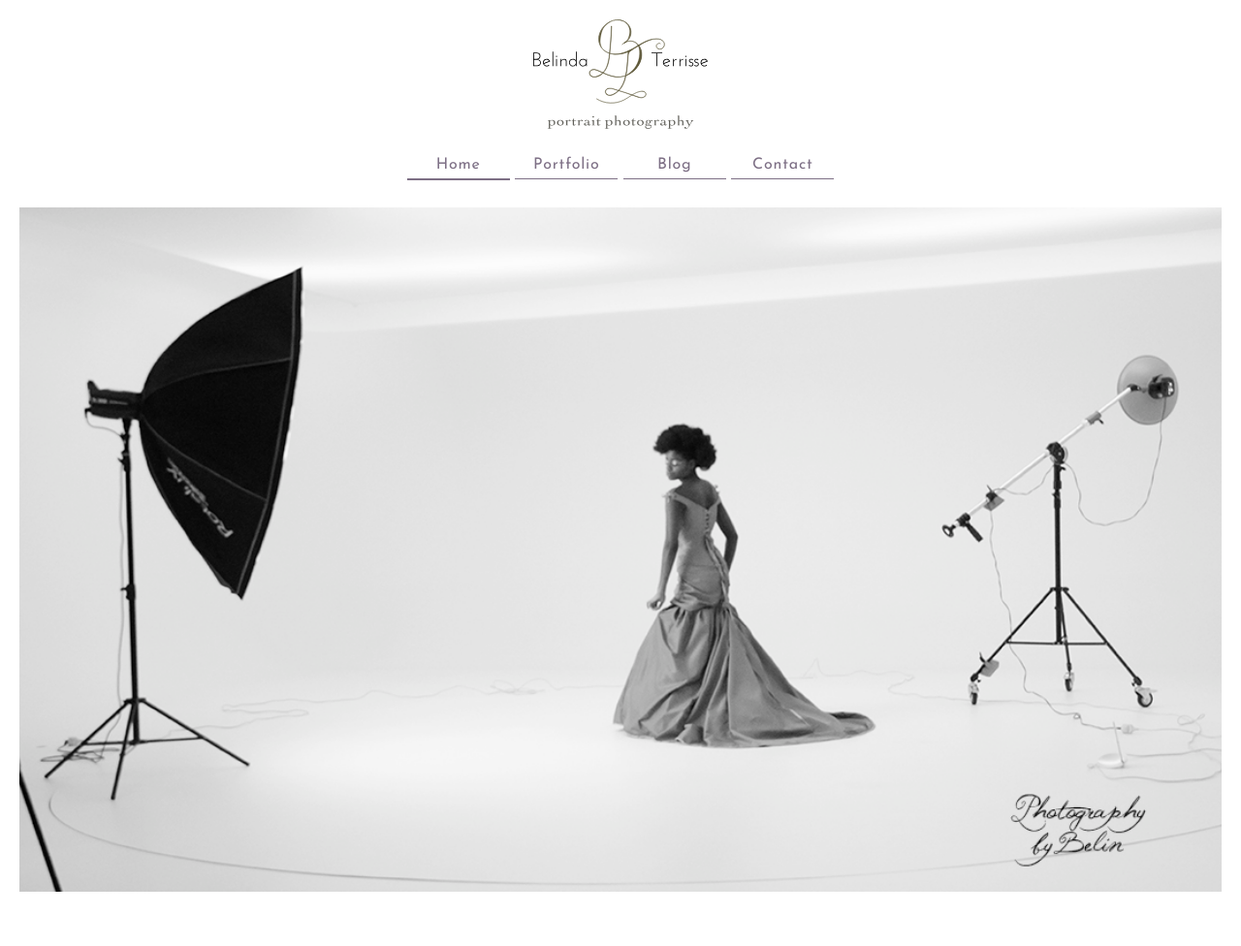
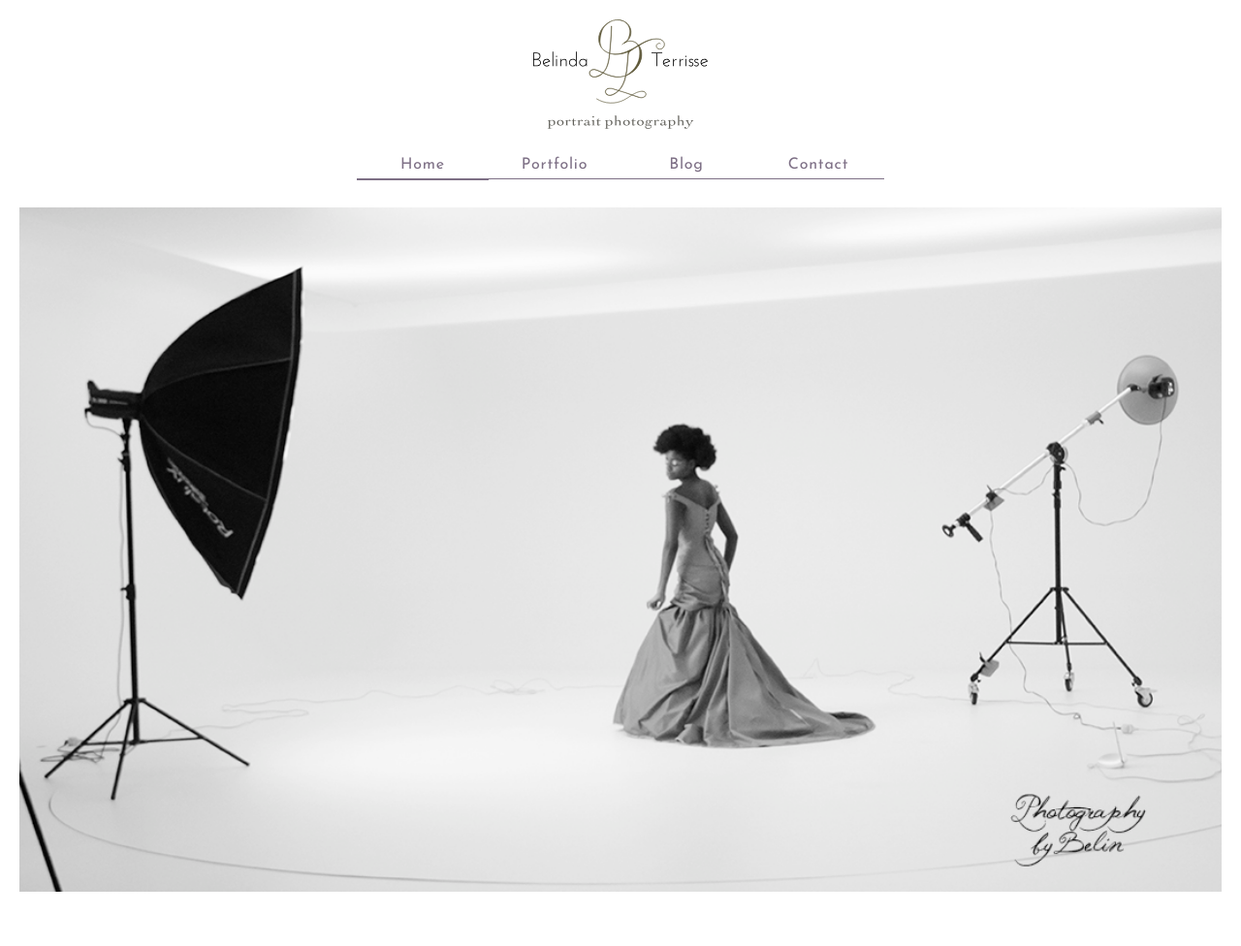
Before and after one commit to cmbybelin/cmbybelin.github.io, a Jekyll site: the page built from index.html, in a window 1280 px wide. Shown: the whole page at 97% size. Built offline with Jekyll 4.4.1, drawn with Linux system fonts in a browser that asks for light colours; nearby versions of some CDN libraries; some web fonts are replaced.

Commit message:
Update navigation.

```diff
--- a/_includes/head.html
+++ b/_includes/head.html
@@ -12,13 +12,13 @@
 </head>
 <body>
  <header>
-  <object data="/style/images/logo.svg" type="image/svg+xml" class="logo">
+  <object data="/style/images/logo.svg" type="image/svg+xml" class="logo" onclick="window.location = '/'">
    Belinda Terrisse Portrait photography
   </object>
   <nav>
    <ul>
-    <li class="{% if page.id == 'home' %}active{% endif %}"><a href="/">Home</a></li>
-    <li class="dropdown{% if include.portfolio_section %} active{% endif %}" aria-haspopup="true">
+    <li class="{% if page.id == 'home' %}active{% endif %}"><a href="/">Home</a></li><!--
+    --><li class="dropdown{% if include.portfolio_section %} active{% endif %}" aria-haspopup="true">
      <span class="dropdown-title small">{% if include.portfolio_section %}{{ include.portfolio_section }}{% else %}Portfolio{% endif %}</span>
      <span class="dropdown-title wide">Portfolio</span>
      <ul class="subnav">
@@ -26,9 +26,9 @@
 {% for portfolio in portfolio_ordered %}
       <li><a href="{{ portfolio.url }}">{{ portfolio.excerpt }}</a></li>
 {% endfor %}
-     </ul></li>
-    <li class="{% if page.id == 'blog' or page.layout == 'blog' %}active{% endif %}"><a href="/blog.html">Blog</a></li>
-    <li class="{% if page.id == 'contact' %}active{% endif %}"><a href="/contact.html">Contact</a></li>
+     </ul></li><!--
+    --><li class="{% if page.id == 'blog' or page.layout == 'blog' %}active{% endif %}"><a href="/blog.html">Blog</a></li><!--
+    --><li class="{% if page.id == 'contact' %}active{% endif %}"><a href="/contact.html">Contact</a></li>
    </ul>
   </nav>
  </header>
--- a/style/main.css
+++ b/style/main.css
@@ -322,6 +322,12 @@ button {
  body {
   padding: 0 12px 36px;
  }
+ nav ul li {
+  width: 120px;
+ }
+ .subnav {
+  min-width: 112px;
+ }
  .navigate {
   display: block;
   position: absolute;
```
